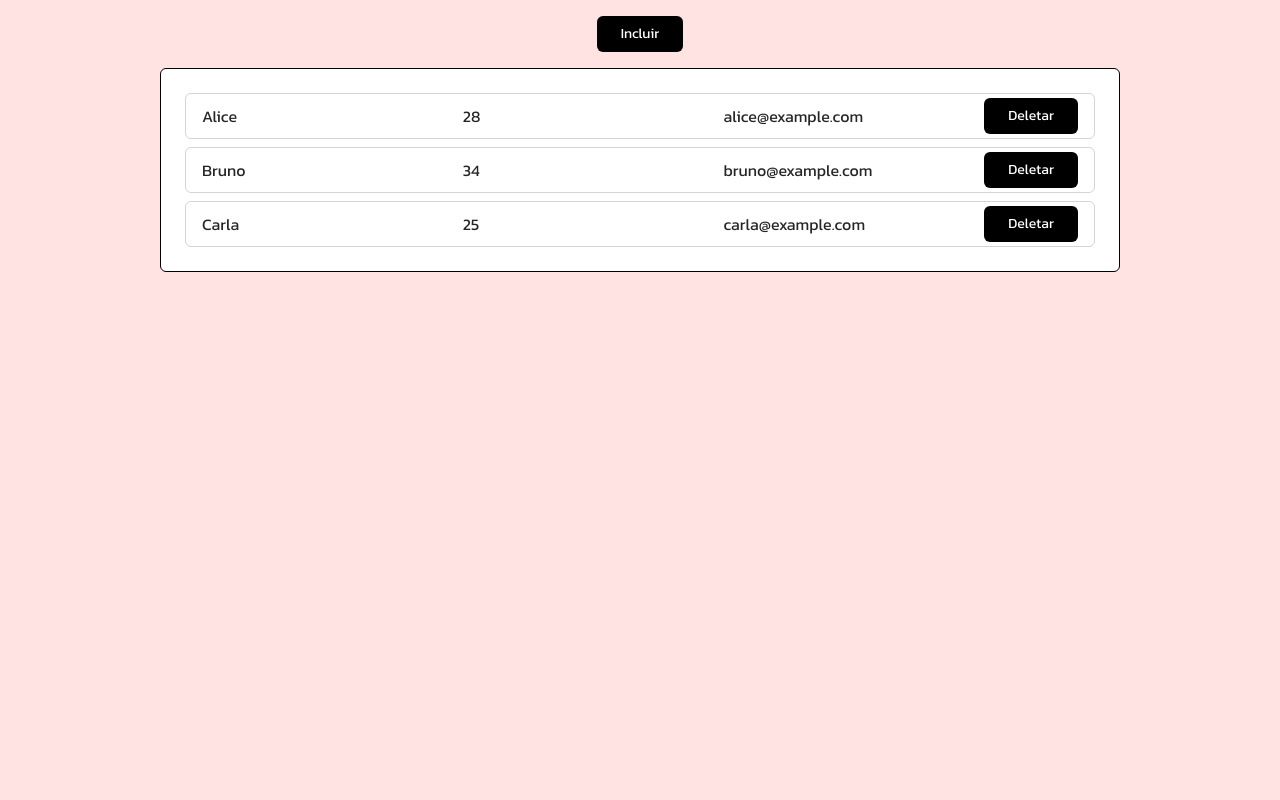
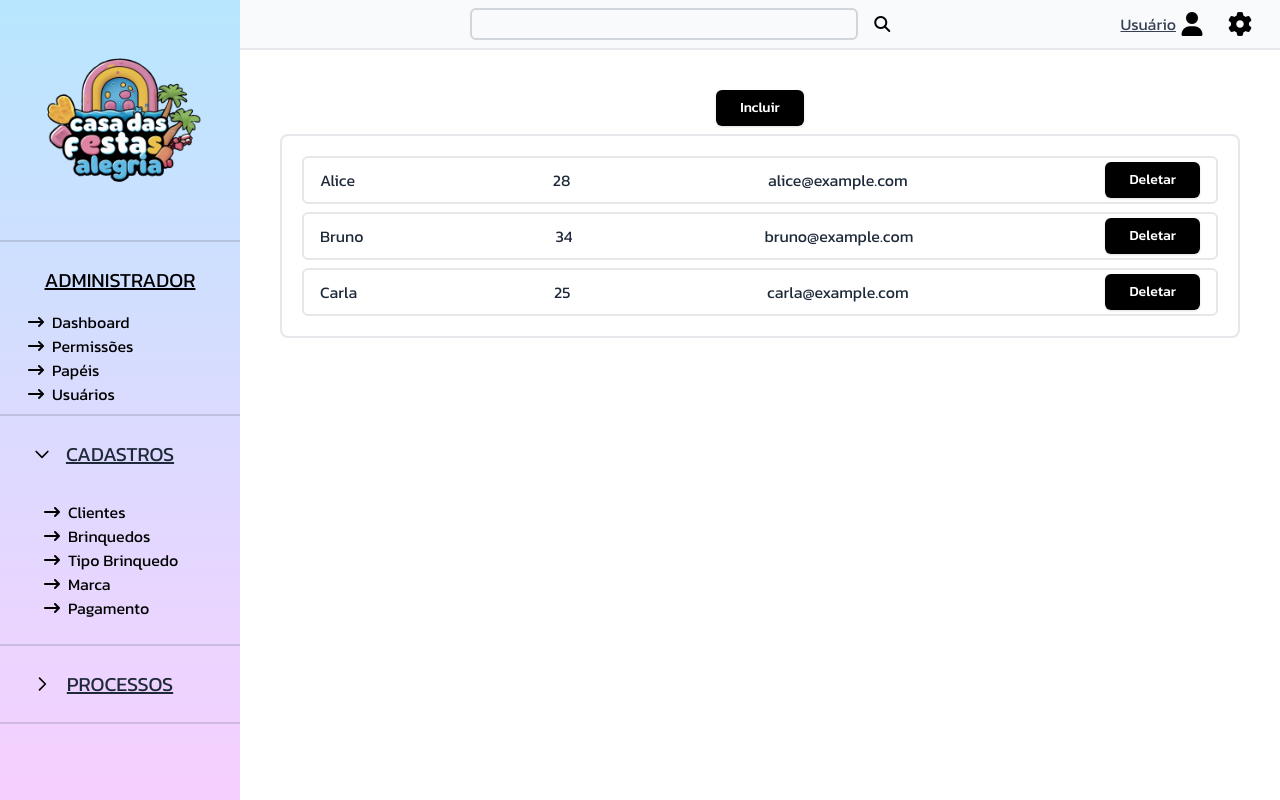
Before and after one commit to SidiJr/locacao-brinquedos-front, a React (Vite) app: page /clientes/list in a window 1280 px wide. Built offline with nearby package versions, Linux system fonts and the light colour scheme.

Commit message:
style: :art: Estilos da Lista
Estilos da lista e alguns ajustes.

```diff
--- a/src/components/FormElements/BaseButton.jsx
+++ b/src/components/FormElements/BaseButton.jsx
@@ -1,20 +1,23 @@
 import clsx from 'clsx';
 import React from 'react';
 
-const BaseButton = ({ isForm, text, buttonClass }) => {
+const BaseButton = ({ isForm, text, className }) => {
 
 
   return (
     <button
       type={isForm ? 'submit' : 'button'}
       className={clsx(
-        "px-6 py-2 text-sm",
+        "px-6 py-2 text-sm font-medium",
         "rounded-md",
         "bg-black text-white",
         "hover:bg-neutral-700",
+        "shadow-sm hover:shadow-md",
+        "transition-transform duration-150 ease-in-out",
+        "active:scale-95",
+        "outline-none focus:outline-none",
         "cursor-pointer",
-        "transition duration-150 ease-in-out",
-        "focus:outline-none focus:ring-2 focus:ring-neutral-700"
+        className
       )}
     >
       {text}
--- a/src/components/FormElements/BaseForm.jsx
+++ b/src/components/FormElements/BaseForm.jsx
@@ -59,9 +59,9 @@
                 <div className="w-2/4">
                     <BaseCard className="p-6">
                         {/* Aqui a lista */}
-                        (<div>
+                        <div>
                             <BaseSearchField />
-                        </div>)
+                        </div>
                     </BaseCard>
                 </div>
                 }
--- a/src/components/ListElements/BaseItemList.jsx
+++ b/src/components/ListElements/BaseItemList.jsx
@@ -1,6 +1,7 @@
 import clsx from 'clsx'
 import React from 'react'
 import BaseButton from '../FormElements/BaseButton'
+import { listItemCss } from './helpers'
 
 const BaseItemList = ({ item }) => {
 
@@ -11,22 +12,15 @@
     return (
         <div
             className={clsx(
-                'w-full px-4 py-1 rounded-md border',
-                'border-neutral-300 dark:border-neutral-600',
-                'bg-white dark:bg-neutral-900',
-                'text-neutral-800 dark:text-neutral-100',
-                'hover:bg-neutral-100 dark:hover:bg-neutral-800',
-                'transition duration-150 ease-in-out',
-                'cursor-pointer',
-                'flex gap-4'
+                listItemCss
             )}
         >
             {Object.entries(item).map(([key, value]) => (
-                <div key={key} className="flex-1 flex items-center truncate">
+                <div key={key} className="items-center truncate">
                     {value}
                 </div>
             ))}
-            <BaseButton text="Deletar" onClick={handleDelete}/>
+            <BaseButton text="Deletar" onClick={handleDelete} />
         </div>
     )
 }
--- a/src/components/ListElements/BaseList.jsx
+++ b/src/components/ListElements/BaseList.jsx
@@ -1,6 +1,8 @@
 import clsx from 'clsx'
 import React from 'react'
 import BaseButton from '../FormElements/BaseButton';
+import BaseCard from '../UI/Cards/BaseCard';
+import Section from '../UI/Section';
 import BaseItemList from './BaseItemList';
 
 const BaseList = () => {
@@ -25,14 +27,13 @@
     ];
 
     return (
-        <section className={clsx("w-full flex flex-col items-center bg-red-100 h-screen")}>
-            <div className="w-full flex flex-col items-center gap-4 py-4" >
-                <BaseButton text={"Incluir"} />
-                <div className={clsx("flex flex-col border bg-white p-6 gap-2 rounded-md w-3/4")}>
-                    {listExample.map((item, index) => (<BaseItemList key={index} item={item} />))}
-                </div>
-            </div>
-        </section>
+        <Section className="m-10 !border-0 flex flex-col items-center gap-2">
+            <BaseButton text={"Incluir"}/>
+
+            <BaseCard className="gap-2 flex flex-col p-5">
+                {listExample.map((item, index) => (<BaseItemList key={index} item={item} />))}
+            </BaseCard>
+        </Section>
     )
 }
 
--- /dev/null
+++ b/src/components/ListElements/helpers.jsx
@@ -0,0 +1 @@
+export const listItemCss = "px-4 py-1 rounded-md border-2 border-gray-200 bg-white text-gray-800 placeholder-gray-400 focus:outline-none focus:ring-2 focus:ring-gray-500 focus:border-gray-500 transition duration-150 ease-in-out flex justify-between items-center"
--- a/src/contexts/AuthContext.jsx
+++ b/src/contexts/AuthContext.jsx
@@ -3,7 +3,7 @@
 const AuthContext = createContext();
 
 export const AuthProvider = ({ children }) => {
-  const [isAuthenticated, setIsAuthenticated] = useState(false);
+  const [isAuthenticated, setIsAuthenticated] = useState(true);
 
   return (
     <AuthContext.Provider value={{isAuthenticated}}>
```
